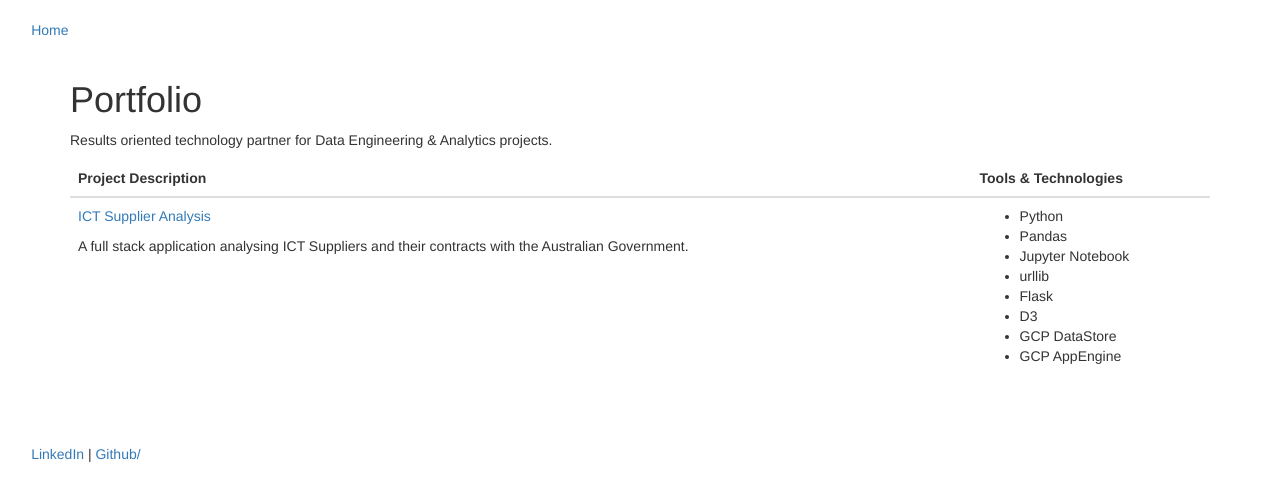
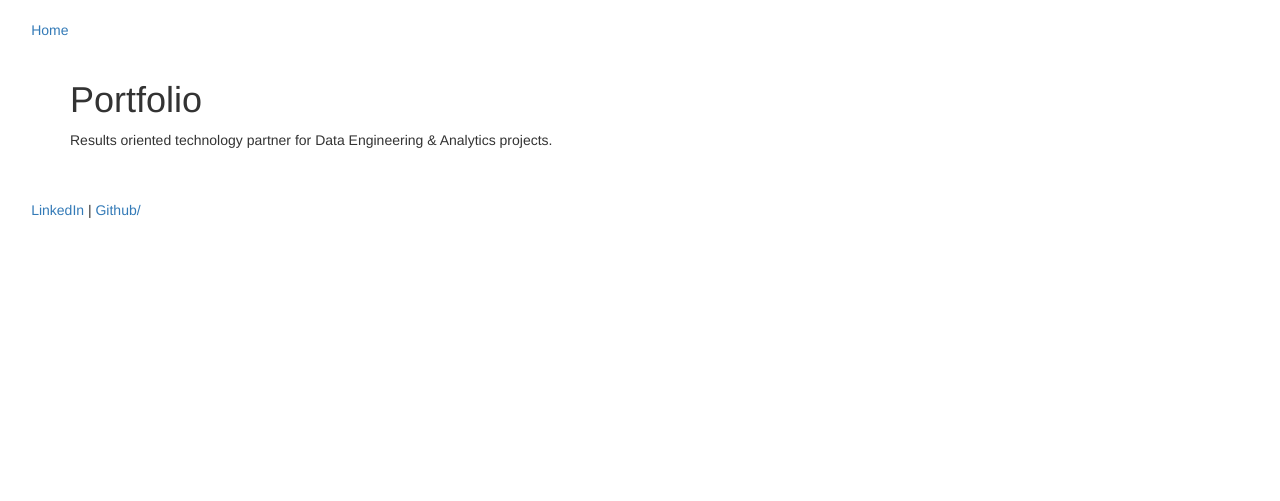
Before and after one commit to mwportfolio/mwportfolio.github.io, a Jekyll site: the page built from index.html, in a window 1280 px wide. Shown: the top 501 px of the page. Built offline with Jekyll 4.4.1, drawn with Linux system fonts in a browser that asks for light colours.

Commit message:
Update index.html

```diff
--- a/index.html
+++ b/index.html
@@ -6,28 +6,5 @@ title: Portfolio
 	<h1>Portfolio</h1>
 	<p>Results oriented technology partner for Data Engineering & Analytics projects.</p>
 
-	<table class="table">
-		<thead>
-<tr>
-	<th>Project Description</th>
-	<th>Tools & Technologies</th>
-			</tr></thead>
-		<tbody>
-		<tr>
-			<td><p><a href="http://github.com/mwportfolio/ICT-Supplier-Analysis">ICT Supplier Analysis</a></p>
-				<p>A full stack application analysing ICT Suppliers and their contracts with the Australian Government.</p>
-			</td>
-		<td><ul>
-			<li>Python</li>
-			<li>Pandas</li>
-			<li>Jupyter Notebook</li>
-			<li>urllib</li>
-			<li>Flask</li>
-			<li>D3</li>
-			<li>GCP DataStore</li>
-			<li>GCP AppEngine</li>
-			</ul></td>
-			</tr></tbody>
 
-	</table>
 </div>
```
